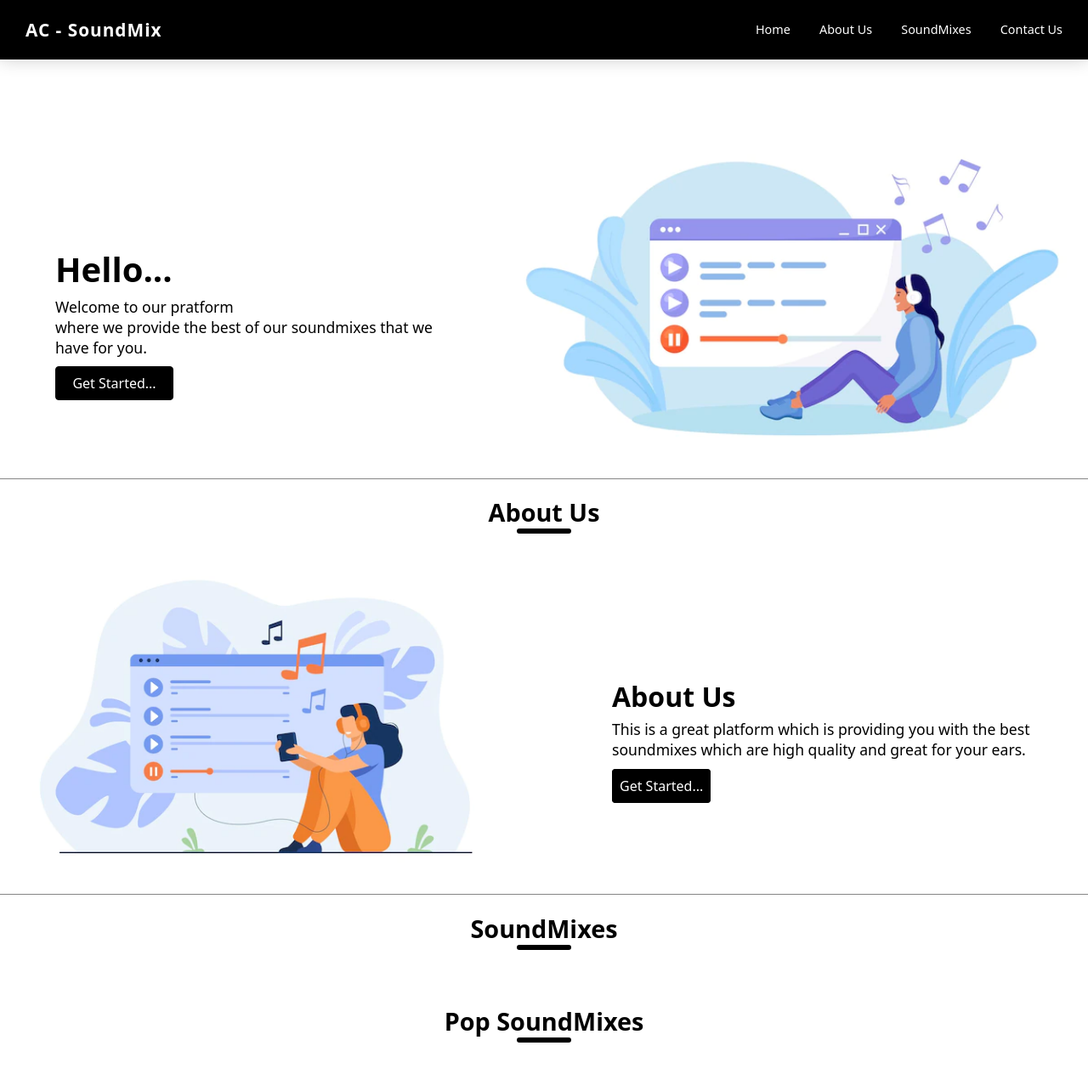
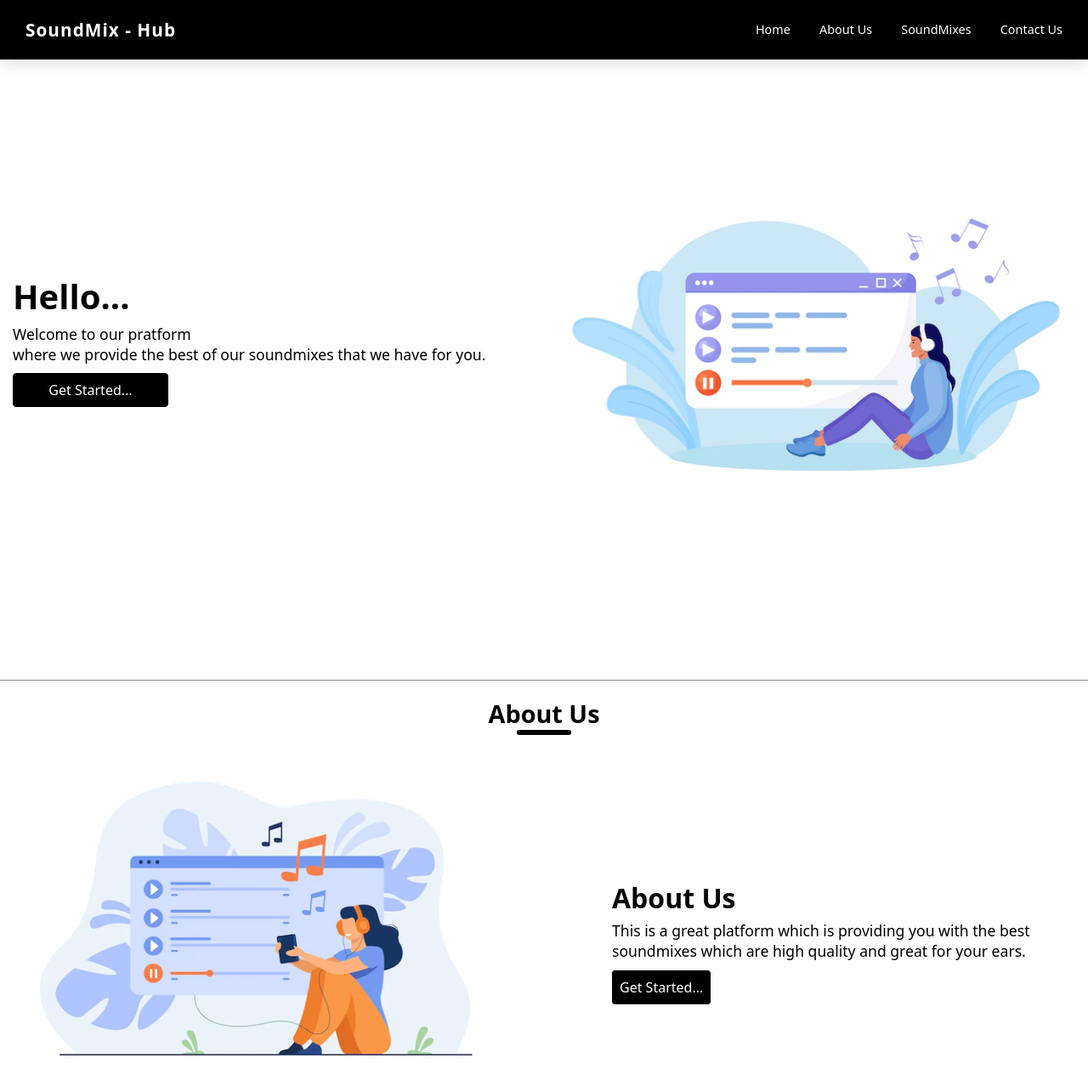
Before and after one commit to Nsoro-Allan/AC---SoundMix, a PHP site: page / in a window 1280 px wide. Shown: the top 1284 px of the page at 85% size. Run offline with PHP 8.4, Linux system fonts and the light colour scheme; data that the repository does not hold is empty.

Commit message:
changes made to the site name

```diff
--- a/admin/header.php
+++ b/admin/header.php
@@ -11,7 +11,7 @@
         background:black;
         color:#fff;
         align-items:center;
-        width:210px;
+        width:260px;
         height:100vh;
         overflow-y: auto;
         overflow-x: hidden;
@@ -119,7 +119,7 @@
     <div class="main-container">
        <header>
             <div class="title">
-            <h1><a href="./Dashboard.php">AC - SoundMix</a></h1>
+            <h1><a href="./Dashboard.php">SoundMix - Hub</a></h1>
             <div class="line"></div>
             </div>
 
--- a/index.php
+++ b/index.php
@@ -26,7 +26,7 @@ if(isset($_POST['submit'])){
 <head>
     <meta charset="UTF-8">
     <meta name="viewport" content="width=device-width, initial-scale=1.0">
-    <title>AC - SoundMix</title>
+    <title>SoundMix - Hub</title>
     <link rel="stylesheet" href="style.css">
     <link rel="shortcut icon" href="./imgs/icon.png" type="image/x-icon">
 </head>
@@ -35,7 +35,7 @@ if(isset($_POST['submit'])){
 
         <!-- Navbar Starts Here -->
         <header>
-            <h1><a href="./home">AC - SoundMix</a></h1>
+            <h1><a href="./home">SoundMix - Hub</a></h1>
 
         <div class="nav">
         <ul>
--- a/style.css
+++ b/style.css
@@ -86,15 +86,18 @@ header .nav ul li{
 .header-container{
     display: flex;
     flex-direction: row;
+    align-items: center;
+    justify-content: space-evenly;
     padding: 15px;
-    margin-top: 124px;
+    width: 100%;
+    height: 100dvh;
+    gap: 30px;
 }
 
 .left-container{
     display: flex;
     flex-direction: column;
-    margin-top: 150px;
-    margin-left: 50px;
+    width: 50%;
 }
 
 .left-container h1{
@@ -129,8 +132,7 @@ header .nav ul li{
 
 
 .right-container{
-    width: 800px;
-    margin-left: 70px;
+    width: 50%;
 }
 
 .right-container img{
```
